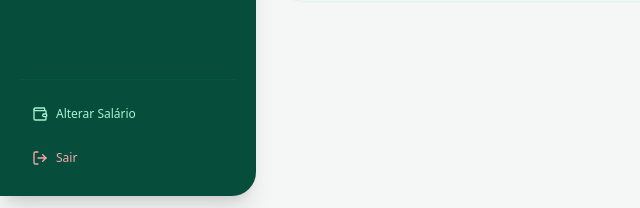
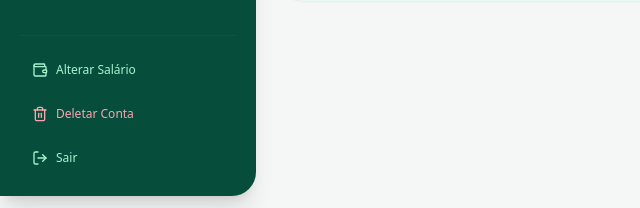
Before and after one commit to Kayke-Oliveira/Gerenciador_Financeiro, a Django app: template core/templates/core/index.html in a window 1280 px wide. Shown: the part 592-800 px from the top of the page, without its empty margins (0-640 px from the left). Run offline with Django 5.2, Linux system fonts and the light colour scheme; tables that the repository leaves empty hold one stand-in row (values such as "Sample post"); the template is opened without the code that fills it: values that come from a table or form of the project are taken from there, most other values are stand-ins (such as "Sample title", 1, 10 or a date in 2020); some libraries are stand-ins or nearby versions.

Commit message:
Feat: funcionalidade de deletar conta do usuario com confirmacao de senha

```diff
--- a/core/templates/core/index.html
+++ b/core/templates/core/index.html
@@ -84,10 +84,14 @@
         <div class="border-t border-emerald-800/60 pt-4 space-y-2">
             <button onclick="abrirModalSalario()"
                 class="w-full flex items-center gap-2 px-3 py-2.5 text-xs font-medium text-emerald-200 hover:text-white hover:bg-emerald-800/40 rounded-xl transition-all">
-                <i data-lucide="wallet" class="w-4 h-4"></i> Alterar Salário
+                <i data-lucide="wallet" class="w-4 h-4"></i> Alterar Sal&aacute;rio
+            </button>
+            <button onclick="abrirModalDeletarConta()"
+                class="w-full flex items-center gap-2 px-3 py-2.5 text-xs font-medium text-rose-300 hover:text-rose-100 hover:bg-rose-900/30 rounded-xl transition-all">
+                <i data-lucide="trash-2" class="w-4 h-4"></i> Deletar Conta
             </button>
             <a href="{% url 'logout' %}"
-                class="w-full flex items-center gap-2 px-3 py-2.5 text-xs font-medium text-rose-300 hover:text-rose-100 hover:bg-rose-900/30 rounded-xl transition-all">
+                class="w-full flex items-center gap-2 px-3 py-2.5 text-xs font-medium text-emerald-200 hover:text-white hover:bg-emerald-800/40 rounded-xl transition-all">
                 <i data-lucide="log-out" class="w-4 h-4"></i> Sair
             </a>
         </div>
@@ -136,8 +140,12 @@
                 class="w-full flex items-center gap-2 px-3 py-2.5 text-xs font-medium text-emerald-200 hover:text-white hover:bg-emerald-800/40 rounded-xl transition-all">
                 <i data-lucide="wallet" class="w-4 h-4"></i> Alterar Sal&aacute;rio
             </button>
+            <button onclick="abrirModalDeletarConta(); fecharSidebarMobile()"
+                class="w-full flex items-center gap-2 px-3 py-2.5 text-xs font-medium text-rose-300 hover:text-rose-100 hover:bg-rose-900/30 rounded-xl transition-all">
+                <i data-lucide="trash-2" class="w-4 h-4"></i> Deletar Conta
+            </button>
             <a href="{% url 'logout' %}"
-                class="w-full flex items-center gap-2 px-3 py-2.5 text-xs font-medium text-rose-300 hover:text-rose-100 hover:bg-rose-900/30 rounded-xl transition-all">
+                class="w-full flex items-center gap-2 px-3 py-2.5 text-xs font-medium text-emerald-200 hover:text-white hover:bg-emerald-800/40 rounded-xl transition-all">
                 <i data-lucide="log-out" class="w-4 h-4"></i> Sair
             </a>
         </div>
@@ -759,6 +767,36 @@
         </div>
     </div>
 
+    <!-- MODAL DELETAR CONTA -->
+    <div id="modalDeletarConta" class="fixed inset-0 bg-black/50 backdrop-blur-sm flex items-center justify-center p-4 z-[60] hidden">
+        <div class="bg-white rounded-3xl shadow-2xl border border-rose-200 p-6 max-w-md w-full">
+            <div class="text-center mb-4">
+                <div class="w-12 h-12 rounded-full bg-rose-100 flex items-center justify-center mx-auto mb-3">
+                    <i data-lucide="alert-triangle" class="w-6 h-6 text-rose-600"></i>
+                </div>
+                <h3 class="text-lg font-bold text-slate-800">Deletar sua conta?</h3>
+                <p class="text-sm text-slate-500 mt-1">Essa ação é <strong>irreversível</strong>. Todos os seus dados (transações, metas, contas) serão excluídos permanentemente.</p>
+            </div>
+            <form id="formDeletarConta" class="space-y-4">
+                <div>
+                    <label class="block text-xs font-semibold text-slate-400 uppercase tracking-wider mb-1">Confirme sua senha</label>
+                    <input type="password" id="senhaDeletarConta" required placeholder="Digite sua senha"
+                        class="w-full border border-rose-200 rounded-2xl px-3 py-2 text-sm text-slate-800 focus:outline-none focus:border-rose-500 transition">
+                </div>
+                <div class="flex gap-2 pt-2">
+                    <button type="submit"
+                        class="flex-1 bg-rose-600 hover:bg-rose-700 text-white font-semibold py-2.5 rounded-2xl text-sm transition">
+                        Sim, Deletar Minha Conta
+                    </button>
+                    <button type="button" onclick="fecharModalDeletarConta()"
+                        class="bg-slate-100 hover:bg-slate-200 text-slate-600 font-medium px-4 py-2.5 rounded-2xl text-sm transition">
+                        Cancelar
+                    </button>
+                </div>
+            </form>
+        </div>
+    </div>
+
     <!-- MODAL CONTA A PAGAR -->
     <div id="modalContaPagar" class="fixed inset-0 bg-black/50 backdrop-blur-sm flex items-center justify-center p-4 z-50 hidden">
         <div class="bg-white rounded-3xl shadow-2xl border border-emerald-100/50 p-6 max-w-md w-full">
@@ -1096,6 +1134,38 @@
         }
         function fecharModalEditarMeta() { document.getElementById('modalEditarMeta').classList.add('hidden'); }
 
+        // --- MODAL DELETAR CONTA ---
+        function abrirModalDeletarConta() {
+            document.getElementById('senhaDeletarConta').value = '';
+            document.getElementById('modalDeletarConta').classList.remove('hidden');
+        }
+        function fecharModalDeletarConta() {
+            document.getElementById('modalDeletarConta').classList.add('hidden');
+            document.getElementById('senhaDeletarConta').value = '';
+        }
+
+        document.getElementById('formDeletarConta').addEventListener('submit', async function (e) {
+            e.preventDefault();
+            const senha = document.getElementById('senhaDeletarConta').value;
+            if (!senha) { mostrarToast('Digite sua senha para confirmar.', 'erro'); return; }
+            try {
+                const formData = new FormData();
+                formData.append('senha', senha);
+                const response = await fetch('/api/deletar-conta/', {
+                    method: 'POST',
+                    headers: { 'X-CSRFToken': getCsrfToken(), 'X-Requested-With': 'XMLHttpRequest' },
+                    body: formData
+                });
+                const data = await response.json();
+                if (response.ok) {
+                    mostrarToast(data.mensagem, 'sucesso');
+                    setTimeout(() => { window.location.href = '/login/'; }, 1500);
+                } else {
+                    mostrarToast(data.erro || 'Erro ao deletar conta.', 'erro');
+                }
+            } catch { mostrarToast('Erro de conexao.', 'erro'); }
+        });
+
         // --- FORMULÁRIOS: SUBMISSÃO API ---
 
         // Salvar Salário
--- a/core/urls.py
+++ b/core/urls.py
@@ -12,7 +12,8 @@ from core.views import (
     logout_view,
     GraficosDataAPIView,
     importar_extrato,
-    tela_planejamento
+    tela_planejamento,
+    deletar_conta
 )
 
 # O Router gera as URLs da API RESTful (Apenas para ViewSets)
@@ -34,5 +35,6 @@ urlpatterns = [
     path('api/', include(router.urls)),
     path('api/graficos-dados/', GraficosDataAPIView.as_view(), name='graficos-dados'),
     path('api/importar-extrato/', importar_extrato, name='importar_extrato'),
+    path('api/deletar-conta/', deletar_conta, name='deletar_conta'),
     path('api/tela-planejamento/', tela_planejamento, name='tela_planejamento'),
 ]
--- a/core/views.py
+++ b/core/views.py
@@ -3,7 +3,7 @@ import hashlib
 from django.shortcuts import render, redirect
 from django.utils import timezone
 
-from django.contrib.auth import login, logout
+from django.contrib.auth import login, logout, authenticate
 from django.contrib.auth.forms import UserCreationForm, AuthenticationForm
 from django.contrib.auth.decorators import login_required
 from django.contrib import messages
@@ -327,3 +327,19 @@ def importar_extrato(request):
 @login_required
 def tela_planejamento(request):
     return redirect('index')
+
+
+@login_required
+@require_POST
+def deletar_conta(request):
+    senha = request.POST.get('senha', '')
+    if not senha:
+        return JsonResponse({'erro': 'Senha obrigatoria.'}, status=400)
+
+    if not request.user.check_password(senha):
+        return JsonResponse({'erro': 'Senha incorreta.'}, status=400)
+
+    username = request.user.username
+    request.user.delete()
+    logout(request)
+    return JsonResponse({'sucesso': True, 'mensagem': f'Conta "{username}" excluida com sucesso.'})
```
